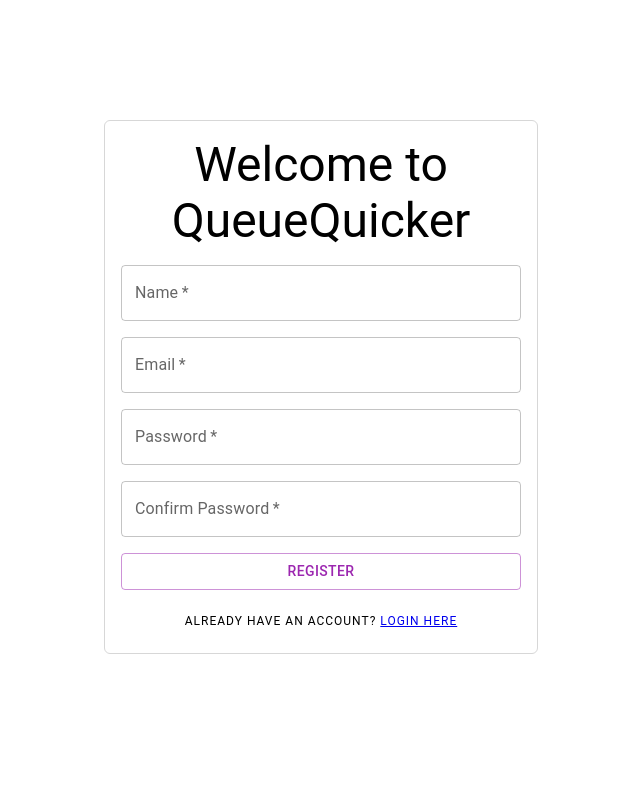
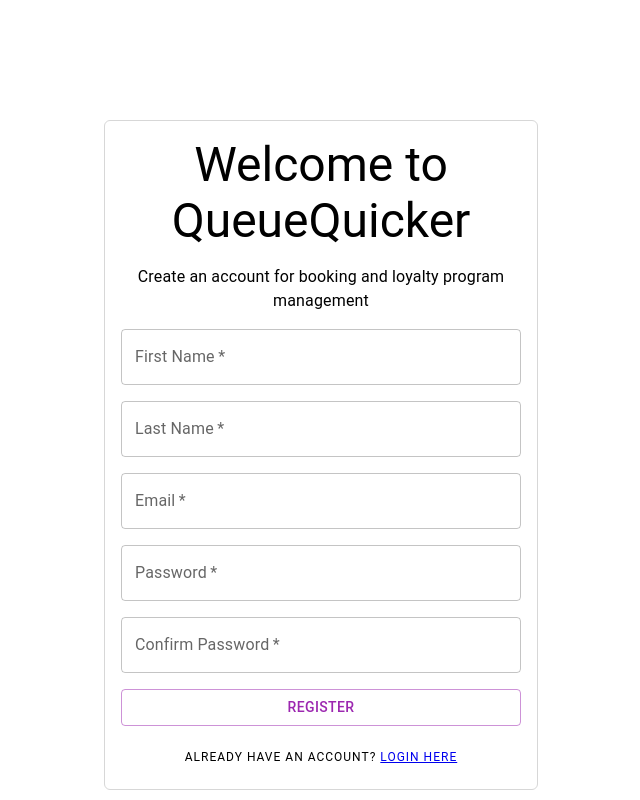
Before and after one commit to Chris-Luong/COMP3900-capstone, a React (Create React App) app in the folder frontend/: page /register in a window 1280 px wide. Shown: the whole page, without its empty margins (319-959 px from the left). Built offline with nearby package versions, Linux system fonts and the light colour scheme.

Commit message:
add register request and proper form validation

```diff
--- a/frontend/src/Components/Register.jsx
+++ b/frontend/src/Components/Register.jsx
@@ -1,64 +1,98 @@
-import {useState, useContext} from "react";
+import { useContext } from "react";
 import { Button, Stack, TextField, Typography } from "@mui/material";
-import { Formik } from 'formik';
-import * as Yup from 'yup';
+import { Formik } from "formik";
+import { useNavigate } from "react-router-dom";
+import * as Yup from "yup";
 import LoginContext from "./Context/login-context";
 import CenterCard from "./UI/CenterCard";
 import { Link } from "react-router-dom";
+import sendRequest from "./Utils/Request";
 
 // TOOD: match schema with acceptance criteria
 const schema = Yup.object().shape({
-  name: Yup.string().required("Name is required"),
+  firstName: Yup.string().required("First name is required"),
+  lastName: Yup.string().required("Last name is required"),
   email: Yup.string().required("Email is required").email("Email is invalid"),
   password: Yup.string()
     .required("Password is required")
     .min(6, "Password must be at least 6 characters")
-    .max(40, "Password must not exceed 40 characters"),
+    .max(40, "Password must not exceed 10 characters"),
   confirm_password: Yup.string()
     .required("Confirm Password is required")
     .oneOf([Yup.ref("password"), null], "Confirm Password does not match"),
 });
 
 const Register = () => {
-  const [name, setName] = useState('');
-  const [email, setEmail] = useState('');
-  const [password, setPassword] = useState('');
-  const [confirmPassword, setConfirmPassword] = useState('');
+  const navigate = useNavigate();
   const login = useContext(LoginContext);
 
-  // TODO: call register api here
-  function handleSubmit(event) {
-    event.preventDefault();
-    console.log(name, email, password, confirmPassword);
-    localStorage.setItem("auth", true);
-    localStorage.setItem("user-email", event.email);
-    login.setIsLoggedIn(true);
+  async function handleSubmit(values) {
+    const body = {
+      firstName: values.firstName,
+      lastName: values.lastName,
+      email: values.email,
+      password: values.password,
+      role: 1
+    };
+    try {
+      const res = await sendRequest("/register", "POST", body);
+      console.log(res.token);
+      console.log(res.message);
+      login.setIsLoggedIn(true);
+      localStorage.setItem("token", res.token);
+      localStorage.setItem("auth", true);
+      localStorage.setItem("user-email", values.email);
+      navigate('/home');
+    } catch (err) {
+      alert(err);
+      console.log(err);
+    }
   }
 
   return (
     <Formik
       validationSchema={schema}
+      onSubmit={(values) => handleSubmit(values)}
       initialValues={{
-        name: "",
+        firstName: "",
+        lastName: "",
         email: "",
         password: "",
         confirm_password: "",
       }}
     >
-      <>
-        <form onSubmit={handleSubmit}>
+      {({ handleSubmit, handleChange, values, errors, touched }) => (
+        <form onSubmit={handleSubmit} noValidate>
           <CenterCard>
             <Stack spacing={2} direction="column" width="100%">
-              <Typography align='center' variant="h3">
+              <Typography align="center" variant="h3">
                 Welcome to QueueQuicker
+              </Typography>
+              <Typography align="center" variant="body1">
+                Create an account for booking and loyalty program management
               </Typography>
               <TextField
                 type="text"
                 variant="outlined"
                 color="secondary"
-                label="Name"
-                onChange={(e) => setName(e.target.value)}
-                value={name}
+                label="First Name"
+                name="firstName"
+                onChange={handleChange}
+                value={values.firstName}
+                error={touched.email && errors.firstName}
+                helperText={touched.email && errors.firstName}
+                required
+              />
+              <TextField
+                type="text"
+                variant="outlined"
+                color="secondary"
+                label="Last Name"
+                name="lastName"
+                onChange={handleChange}
+                value={values.lastName}
+                error={touched.lastName && errors.lastName}
+                helperText={touched.lastName && errors.lastName}
                 required
               />
               <TextField
@@ -66,41 +100,47 @@ const Register = () => {
                 variant="outlined"
                 color="secondary"
                 label="Email"
-                onChange={(e) => setEmail(e.target.value)}
-                value={email}
+                name="email"
+                onChange={handleChange}
+                value={values.email}
+                error={touched.email && errors.email}
+                helperText={touched.email && errors.email}
                 required
-                sx={{ mb: 4 }}
               />
               <TextField
                 type="password"
                 variant="outlined"
                 color="secondary"
                 label="Password"
-                onChange={(e) => setPassword(e.target.value)}
-                value={password}
+                name="password"
+                onChange={handleChange}
+                value={values.password}
+                error={touched.password && errors.password}
+                helperText={touched.password && errors.password}
                 required
-                sx={{ mb: 4 }}
               />
               <TextField
                 type="password"
                 variant="outlined"
                 color="secondary"
                 label="Confirm Password"
-                onChange={(e) => setConfirmPassword(e.target.value)}
-                value={confirmPassword}
+                name="confirm_password"
+                onChange={handleChange}
+                value={values.confirm_password}
+                error={touched.confirm_password && errors.confirm_password}
+                helperText={touched.confirm_password && errors.confirm_password}
                 required
-                sx={{ mb: 4 }}
               />
-              <Button variant="outlined" color="secondary" type="submit">
+              <Button type="submit" variant="outlined" color="secondary">
                 Register
               </Button>
-              <Typography align='center' variant='overline'>
+              <Typography align="center" variant="overline">
                 Already have an account? <Link to="../login">Login here</Link>
               </Typography>
             </Stack>
           </CenterCard>
         </form>
-      </>
+      )}
     </Formik>
   );
 };
```
